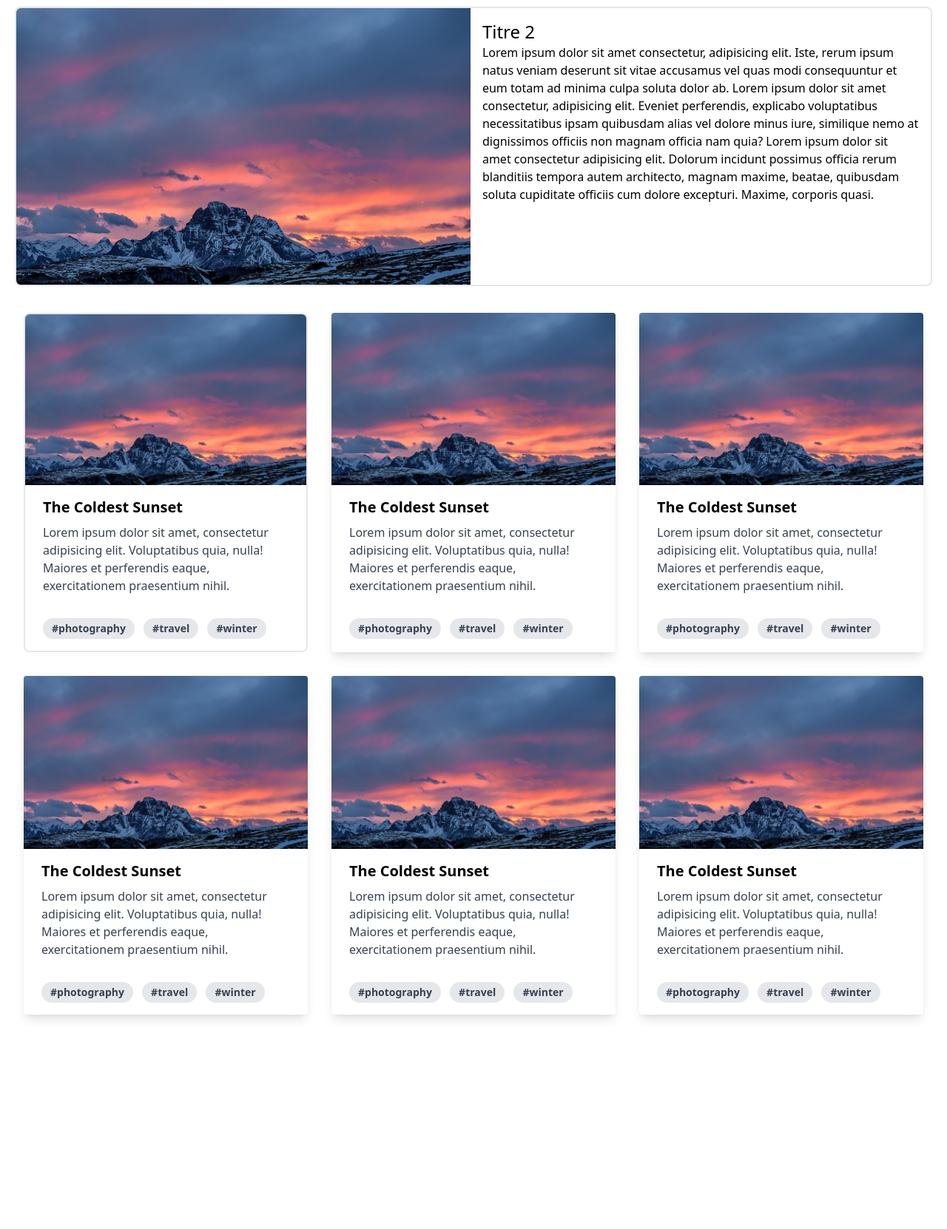
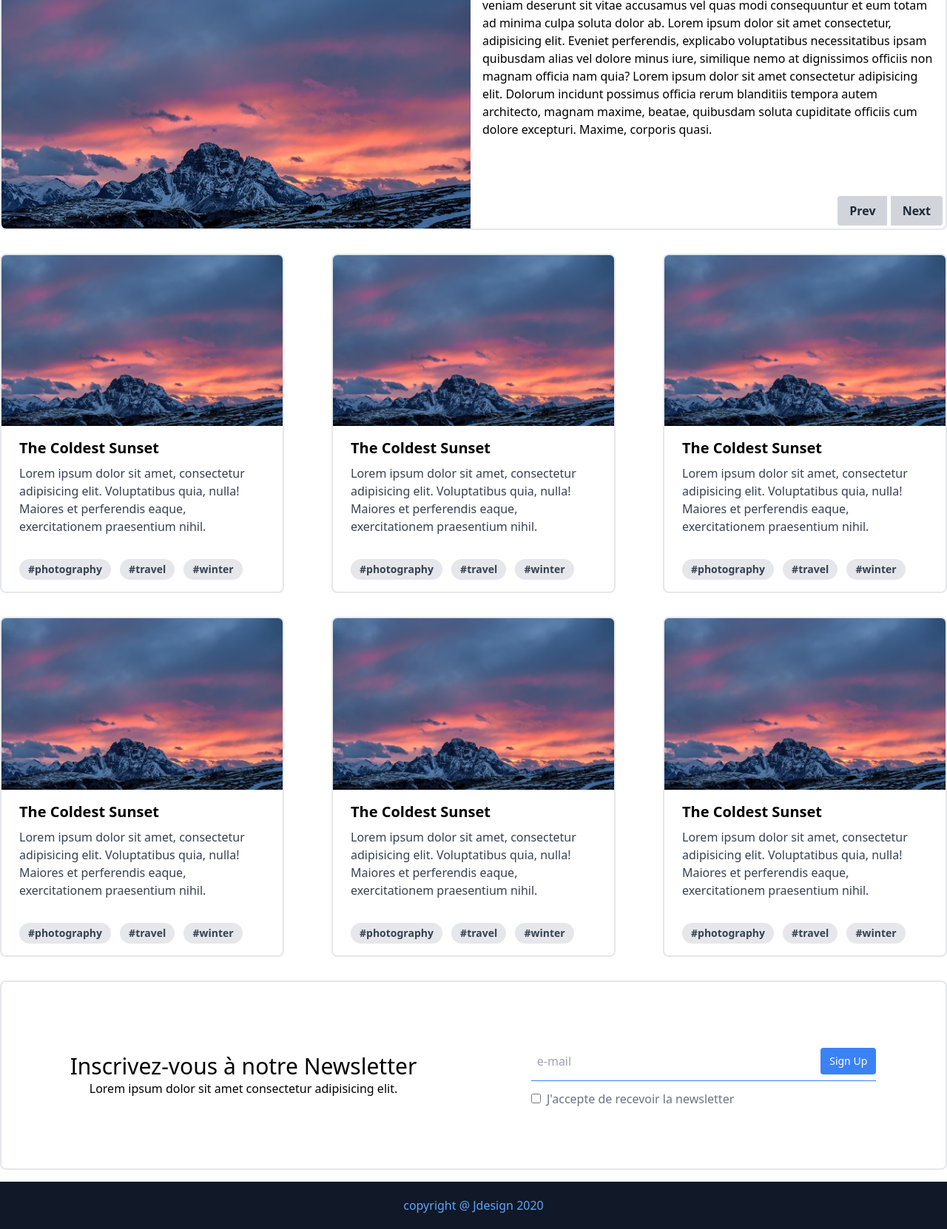
Before and after one commit to jibenight/Ghost-theme, a website built with Parcel: page index.hbs in a window 1280 px wide. Shown: the part 575-2237 px from the top of the page at 74% size. Before the commit the page ends 1963 px from the top, so only its background shows below. Built offline with nearby package versions, Linux system fonts and the light colour scheme.

Commit message:
complete a basic home page

```diff
--- a/index.hbs
+++ b/index.hbs
@@ -9,11 +9,11 @@
   </head>
   <body class="box-border" >
     <div class="flex flex-col justify-center">
-
-      <nav class="bg-gray-900 sm:flex sm:justify-between sm:px-4 sm:py-3 ">
+      {{!-- Navbar --}}
+      <nav class="fixed z-50 w-full top-0 bg-gray-900 sm:flex sm:justify-between sm:px-4 sm:py-3 ">
         <div class="flex justify-between items-center px-4 py-3 sm:p-0">
           <div>
-            <img src="./assets/images/logo-tuk-tuk-blue.png" alt="logo tuk tuk" class="h-8">
+            <a href=""><img src="./assets/images/logo-tuk-tuk-blue.png" alt="logo tuk tuk" class="h-8"></a>
           </div>
           <div class="sm:hidden">
             <button  type="button" id="Menu-button" class="block text-gray-500 hover:text-white focus:text-white focus:outline-none">
@@ -32,26 +32,36 @@
           <a href="" class="block mt-1 px-2 py-1 text-white font-semibold rounded hover:bg-gray-800 sm:mt-0 sm:ml-2">lien 2</a>
         </div>
       </nav>
-
-      <header class="w-screen flex flex-col justify-center items-center h-64 bg-center bg-cover" style="background-image: url(./assets/images/tut-tuk-bangkok.jpg)">
+        {{!-- header --}}
+      <header class="flex flex-col justify-center items-center h-64 bg-center bg-cover" style="background-image: url(./assets/images/tut-tuk-bangkok.jpg)">
         <h1 class="text-gray-100 text-6xl">Tuk Tuk world tour</h1>
         <p class="text-gray-100 text-3xl">Thoughts, stories and ideas.</p>
       </header>
-
-      <div class="flex justify-center m-5 border-solid border-2 border-gray-200 rounded-lg overflow-hidden">
-
-        <div class="w-1/2"><img class="w-full" src="./assets/images/card-top.jpg" alt="Sunset in the mountains"></div>
-
-        <div class="w-1/2 m-1 p-3">
+        {{!-- content --}}
+    <div class="container mx-auto">
+      <div class="flex justify-center mt-4 mb-4 border-solid border-2 border-gray-200 rounded-lg overflow-hidden">
+          <div class="w-1/2">
+            <img class="w-full" src="./assets/images/card-top.jpg" alt="Sunset in the mountains">
+          </div>
+          <div class="relative w-1/2 m-1 p-3">
             <h2 class="text-2xl">Titre 2</h2>
             <p>Lorem ipsum dolor sit amet consectetur, adipisicing elit. Iste, rerum ipsum natus veniam deserunt sit vitae accusamus vel quas modi consequuntur et eum totam ad minima culpa soluta dolor ab. Lorem ipsum dolor sit amet consectetur, adipisicing elit. Eveniet perferendis, explicabo voluptatibus necessitatibus ipsam quibusdam alias vel dolore minus iure, similique nemo at dignissimos officiis non magnam officia nam quia? Lorem ipsum dolor sit amet consectetur adipisicing elit. Dolorum incidunt possimus officia rerum blanditiis tempora autem architecto, magnam maxime, beatae, quibusdam soluta cupiditate officiis cum dolore excepturi. Maxime, corporis quasi.</p>
+            <div>
+              <div class="absolute bottom-0 right-0">
+                <button class="bg-gray-300 hover:bg-gray-400 text-gray-800 font-bold py-2 px-4 rounded-l">
+                  Prev
+                </button>
+                <button class="bg-gray-300 hover:bg-gray-400 text-gray-800 font-bold py-2 px-4 rounded-r">
+                  Next
+                </button>
+              </div>
+            </div>
           </div>
       </div>
 
-      <div class="flex content-center flex-wrap justify-center">
-
+      <div class="flex justify-between flex-wrap">
         {{!-- single card design --}}
-        <div class="max-w-sm border-solid border-2 border-gray-200 rounded-lg overflow-hidden m-4">
+          <div class="max-w-sm border-solid border-2 border-gray-200 rounded-lg overflow-hidden mt-4 mb-4">
             <img class="w-full" src="./assets/images/card-top.jpg" alt="Sunset in the mountains">
             <div class="px-6 py-4">
               <div class="font-bold text-xl mb-2">The Coldest Sunset</div>
@@ -67,7 +77,7 @@
           </div>
 
           {{!-- single card design --}}
-        <div class="max-w-sm rounded overflow-hidden shadow-lg m-4">
+          <div class="max-w-sm border-solid border-2 border-gray-200 rounded-lg overflow-hidden mt-4 mb-4">
             <img class="w-full" src="./assets/images/card-top.jpg" alt="Sunset in the mountains">
             <div class="px-6 py-4">
               <div class="font-bold text-xl mb-2">The Coldest Sunset</div>
@@ -83,7 +93,7 @@
           </div>
 
           {{!-- single card design --}}
-        <div class="max-w-sm rounded overflow-hidden shadow-lg m-4">
+          <div class="max-w-sm border-solid border-2 border-gray-200 rounded-lg overflow-hidden mt-4 mb-4">
             <img class="w-full" src="./assets/images/card-top.jpg" alt="Sunset in the mountains">
             <div class="px-6 py-4">
               <div class="font-bold text-xl mb-2">The Coldest Sunset</div>
@@ -99,24 +109,7 @@
           </div>
 
           {{!-- single card design --}}
-        <div class="max-w-sm rounded overflow-hidden shadow-lg m-4">
-          <img class="w-full" src="./assets/images/card-top.jpg" alt="Sunset in the mountains">
-          <div class="px-6 py-4">
-            <div class="font-bold text-xl mb-2">The Coldest Sunset</div>
-            <p class="text-gray-700 text-base">
-              Lorem ipsum dolor sit amet, consectetur adipisicing elit. Voluptatibus quia, nulla! Maiores et perferendis eaque, exercitationem praesentium nihil.
-            </p>
-          </div>
-          <div class="px-6 py-4">
-            <span class="inline-block bg-gray-200 rounded-full px-3 py-1 text-sm font-semibold text-gray-700 mr-2">#photography</span>
-            <span class="inline-block bg-gray-200 rounded-full px-3 py-1 text-sm font-semibold text-gray-700 mr-2">#travel</span>
-            <span class="inline-block bg-gray-200 rounded-full px-3 py-1 text-sm font-semibold text-gray-700">#winter</span>
-          </div>
-        </div>
-
-
-        {{!-- single card design --}}
-        <div class="max-w-sm rounded overflow-hidden shadow-lg m-4">
+          <div class="max-w-sm border-solid border-2 border-gray-200 rounded-lg overflow-hidden mt-4 mb-4">
             <img class="w-full" src="./assets/images/card-top.jpg" alt="Sunset in the mountains">
             <div class="px-6 py-4">
               <div class="font-bold text-xl mb-2">The Coldest Sunset</div>
@@ -132,7 +125,23 @@
           </div>
 
           {{!-- single card design --}}
-        <div class="max-w-sm rounded overflow-hidden shadow-lg m-4">
+          <div class="max-w-sm border-solid border-2 border-gray-200 rounded-lg overflow-hidden mt-4 mb-4">
+            <img class="w-full" src="./assets/images/card-top.jpg" alt="Sunset in the mountains">
+            <div class="px-6 py-4">
+              <div class="font-bold text-xl mb-2">The Coldest Sunset</div>
+              <p class="text-gray-700 text-base">
+                Lorem ipsum dolor sit amet, consectetur adipisicing elit. Voluptatibus quia, nulla! Maiores et perferendis eaque, exercitationem praesentium nihil.
+              </p>
+            </div>
+            <div class="px-6 py-4">
+              <span class="inline-block bg-gray-200 rounded-full px-3 py-1 text-sm font-semibold text-gray-700 mr-2">#photography</span>
+              <span class="inline-block bg-gray-200 rounded-full px-3 py-1 text-sm font-semibold text-gray-700 mr-2">#travel</span>
+              <span class="inline-block bg-gray-200 rounded-full px-3 py-1 text-sm font-semibold text-gray-700">#winter</span>
+            </div>
+          </div>
+
+          {{!-- single card design --}}
+          <div class="max-w-sm border-solid border-2 border-gray-200 rounded-lg overflow-hidden mt-4 mb-4">
             <img class="w-full" src="./assets/images/card-top.jpg" alt="Sunset in the mountains">
             <div class="px-6 py-4">
               <div class="font-bold text-xl mb-2">The Coldest Sunset</div>
@@ -147,6 +156,35 @@
             </div>
           </div>
       </div>
+
+      {{!-- Newsletter --}}
+        <div class="flex h-64 border-solid border-2 border-gray-200 rounded-lg overflow-hidden mt-4 mb-4 p-4">
+            <div class="w-1/2 flex flex-col justify-center items-center ">
+              <h3 class="text-3xl">Inscrivez-vous à notre Newsletter</h3>
+              <p>Lorem ipsum dolor sit amet consectetur adipisicing elit. </p>
+            </div>
+
+            <div class="w-1/2 flex justify-center items-center">
+              <form class="w-3/4">
+                <div class="flex items-center border-b border-b-2 border-blue-500 py-2">
+                  <input class="appearance-none bg-transparent border-none w-full text-gray-700 mr-3 py-1 px-2 leading-tight focus:outline-none" type="text" placeholder="e-mail" aria-label="Full name">
+                  <button class="flex-shrink-0 bg-blue-500 hover:bg-blue-700 border-blue-500 hover:border-blue-700 text-sm border-4 text-white py-1 px-2 rounded" type="button">
+                    Sign Up
+                  </button>
+                </div>
+                <div class="mt-3">
+                <input class="" type="checkbox" name="" id="">
+                <label for="" class="ml-1 text-gray-500">J'accepte de recevoir la newsletter</label>
+                </div>
+              </form>
+            </div>
+          </div>
+
+        </div>
+      </div>
+    <footer class="flex justify-center items-center h-16 bg-gray-900">
+      <p class="text-blue-400">copyright @ Jdesign 2020</p>
+    </footer>
       <script src="./assets/js/custom.js"></script>
   </body>
 </html>
```
Lines whose indentation alone changed are shown as unchanged.
